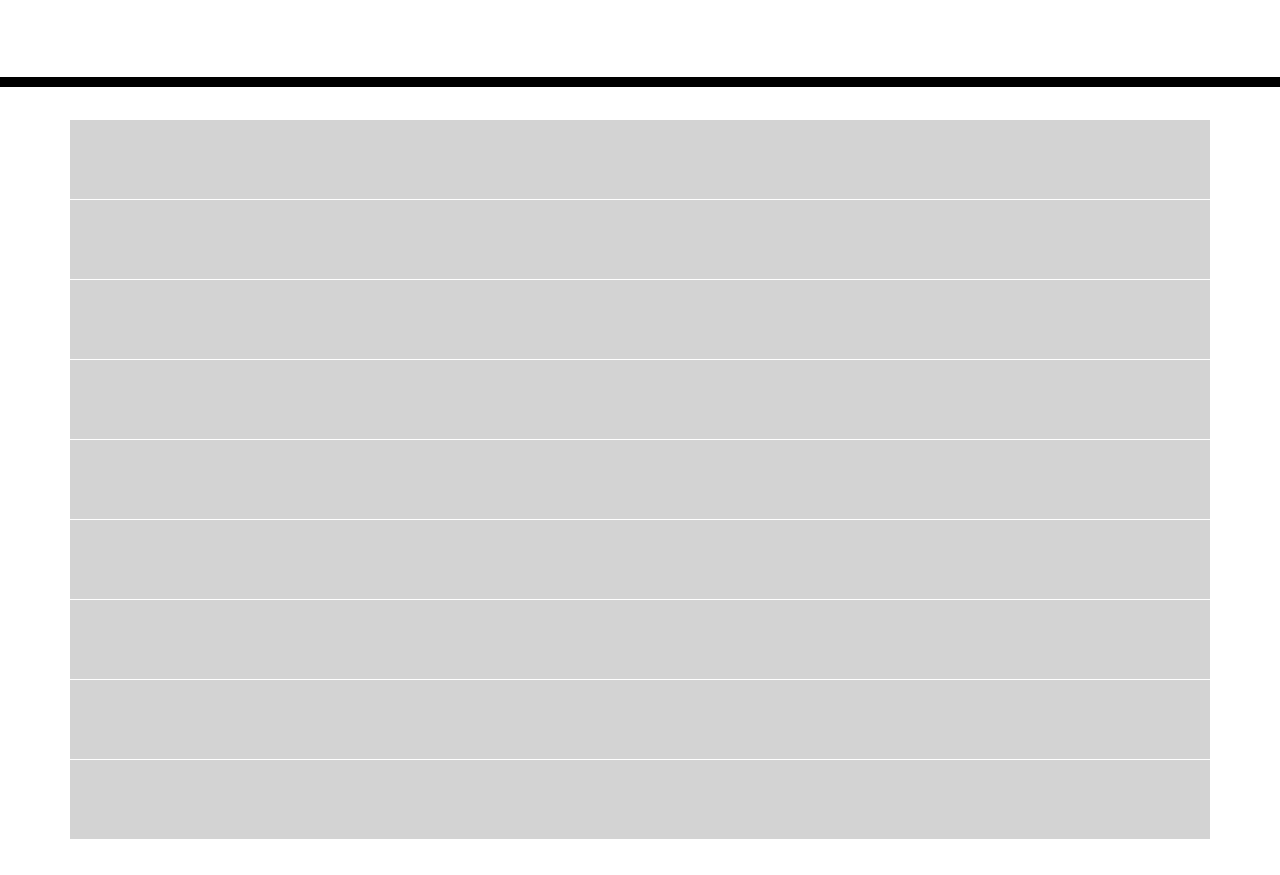
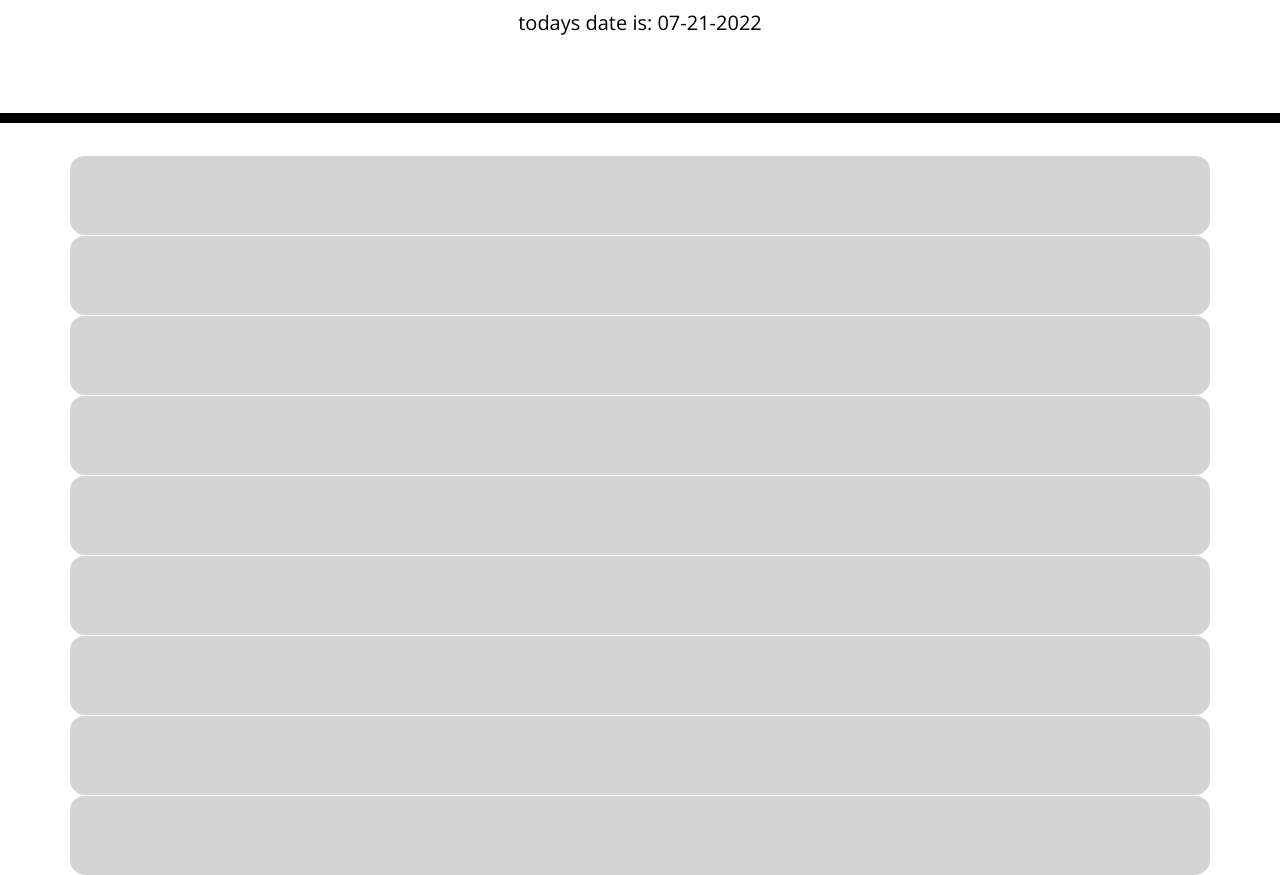
Before and after one commit to Tdodson25/work-day-scheduler, a plain HTML site: page develop/index.html in a window 1280 px wide. Shown: the part 181-1056 px from the top of the page. Before the commit the page ends 1020 px from the top, so only its background shows below. Drawn offline with nearby package versions, Linux system fonts and the light colour scheme.

Commit message:
added java not working

```diff
--- a/develop/assets/script.js
+++ b/develop/assets/script.js
@@ -0,0 +1,38 @@
+// // const container = $(".container");
+// // const now = moment();
+// // const currentTime = {
+// //     text: moment().format("h:00 A"),
+// //     hour: moment().hour
+// // };
+
+// //current day
+ const today = moment();
+
+ let displayDate = document.getElementById("currentDay");
+ displayDate.innerHTML ="todays date is: " + today.format('MM-DD-YYYY');
+
+// //display on timeblocks
+// for (let i of $(".hour")) {
+//     const presentHour = i.textContent.trim();
+//     if (cuurentHour == presentHour) {
+//         i.classList.add("present");
+//     }
+// }
+
+
+
+
+function trackTime() {
+    let timeNow = moment().hour();
+    $(".time-block").each(function () {
+        let container = parseInt($(this).attr("id").split("hour")[1]);
+    })
+
+    if (blockTime < timeNow) {
+        $(this).removeClass();
+        $(this).removeClass();
+        $(this).addClass();
+    }
+}
+
+trackTime();
--- a/develop/index.html
+++ b/develop/index.html
@@ -30,15 +30,15 @@
     </header>
     <div class="container">
       <!-- Timeblocks go here -->
-      <div id="hour-9" class="row time-blocl past"></div>
-      <div id="hour-10" class="row time-blocl past"></div>
-      <div id="hour-11" class="row time-blocl past"></div>
-      <div id="hour-12" class="row time-blocl past"></div>
-      <div id="hour-13" class="row time-blocl past"></div>
-      <div id="hour-14" class="row time-blocl past"></div>
-      <div id="hour-15" class="row time-blocl past"></div>
-      <div id="hour-16" class="row time-blocl past"></div>
-      <div id="hour-17" class="row time-blocl past"></div>
+      <div id="hour-9" class="row time-block past"></div>
+      <div id="hour-10" class="row time-block past"></div>
+      <div id="hour-11" class="row time-block past"></div>
+      <div id="hour-12" class="row time-block past"></div>
+      <div id="hour-13" class="row time-block past"></div>
+      <div id="hour-14" class="row time-block past"></div>
+      <div id="hour-15" class="row time-block past"></div>
+      <div id="hour-16" class="row time-block past"></div>
+      <div id="hour-17" class="row time-block past"></div>
     </div>
 
     <script src="https://code.jquery.com/jquery-3.4.1.min.js"></script>
```
